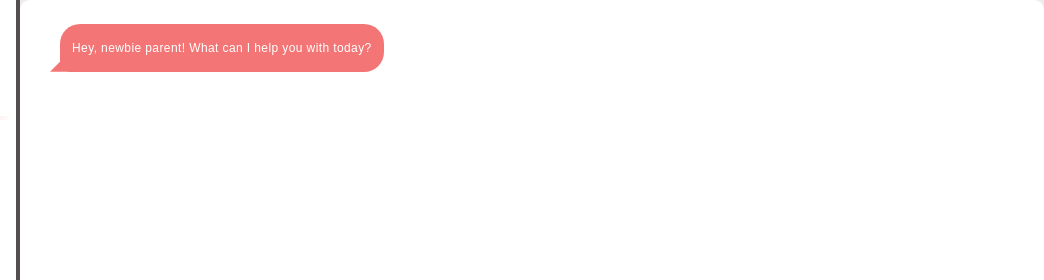
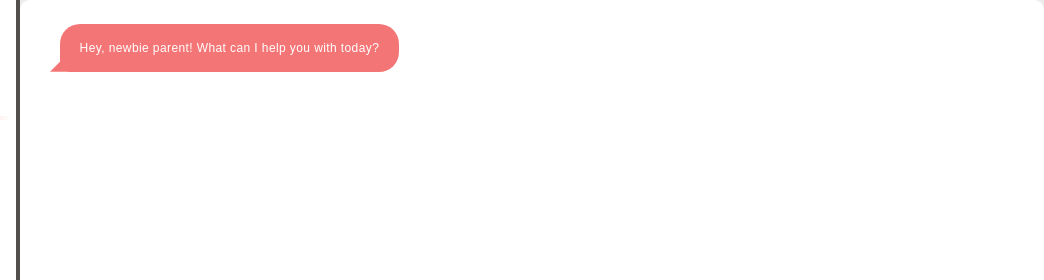
Before and after one commit to sfwells0518/ask-me-chatbot, a website built with Vite: page index.html in a window 1280 px wide. Shown: the top 280 px of the page, 236-1280 px from the left. Built offline with nearby package versions, Linux system fonts and the light colour scheme; some packages are replaced by stand-ins of ours; no server answers; the database is empty; a web font is replaced by a local one.

Commit message:
update speech min width to 35% to test on mobile

```diff
--- a/index.css
+++ b/index.css
@@ -229,7 +229,7 @@ h2::after {
   line-height: 1.5em;
   font-weight: 100;
   max-width: 50%;
-  min-width: 33%;
+  min-width: 35%;
   overflow-wrap: break-word;
   word-wrap: break-word;
 }
```
